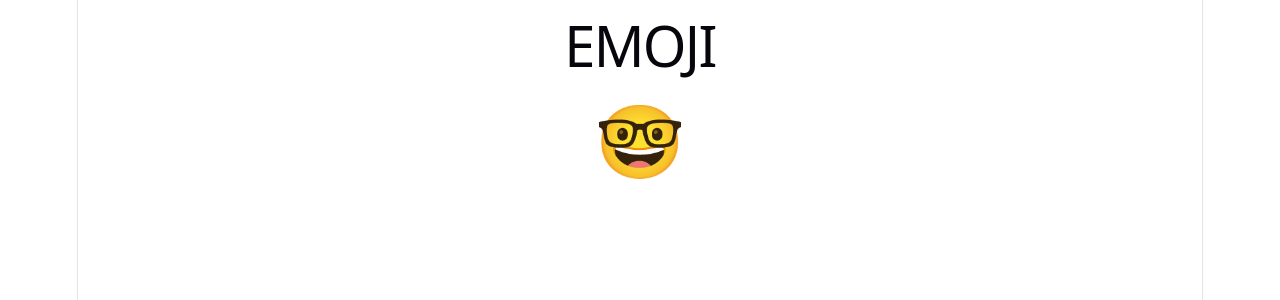
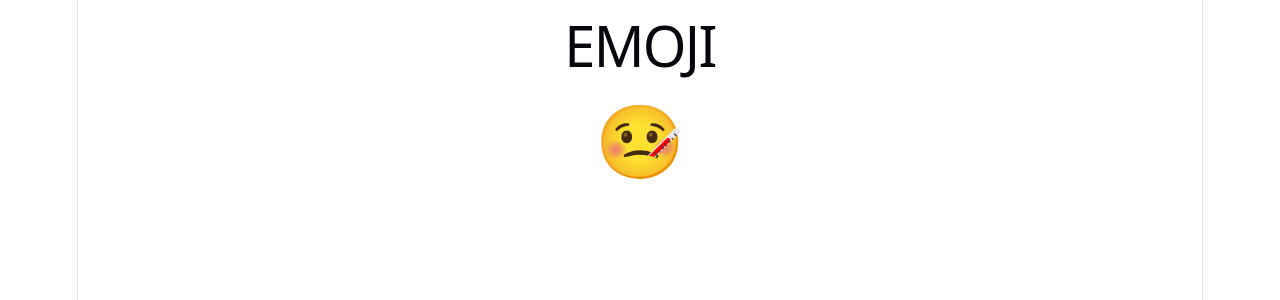
Before and after one commit to ufjf-dcc207/ufjf-dcc207-2026-3-a-atv06-lucasvchaves, a React (Vite) app: page / in a window 1280 px wide. Shown: the top 300 px of the page. Built offline with nearby package versions, Linux system fonts and the light colour scheme.

Commit message:
Add mapa de status

```diff
--- a/src/Emoji.tsx
+++ b/src/Emoji.tsx
@@ -1,7 +1,17 @@
 import "./Emoji.css"
+
+type EMOJI_KEYS = "happy" | "sick" | "dead";
+
+const EMOJI_MAP = new Map<EMOJI_KEYS, string>([
+    ["happy", "🤓"],
+    ["sick", "🤒"],
+    ["dead", "💀"]
+]);
 
 export default function Emoji() {
     return (
-        <div className="emoji">🤓</div>
+        <div className="emoji">
+            {EMOJI_MAP.get("sick") || "🫥"}
+        </div>
     );
 }
```
